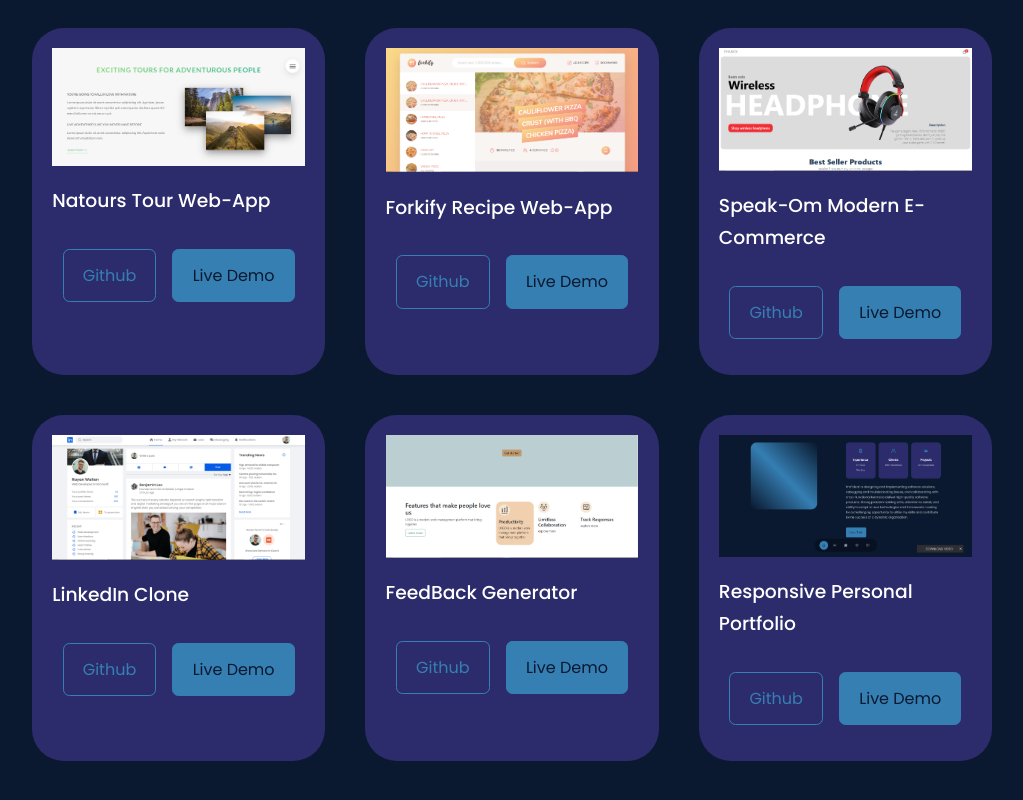
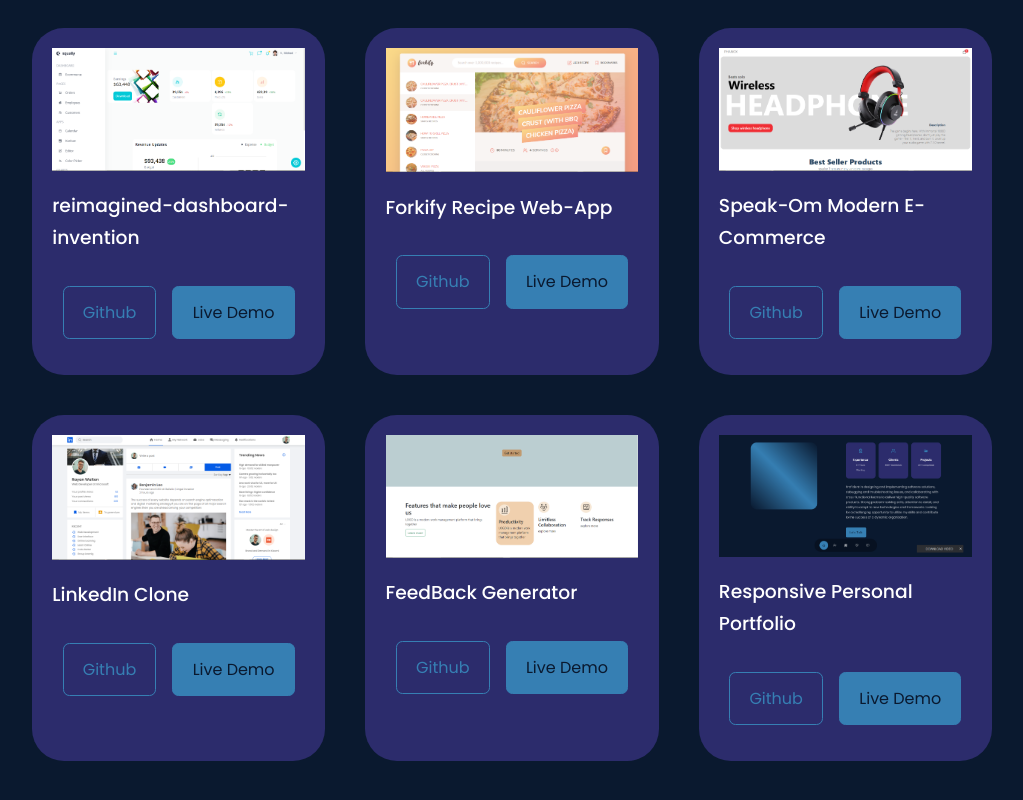
Before and after one commit to KakwiriStephen/sturdy-goggles, a React (Create React App) app: page / in a window 1280 px wide. Shown: the part 3140-3940 px from the top of the page, without its empty margins (128-1151 px from the left). Built offline with nearby package versions, Linux system fonts and the light colour scheme.

Commit message:
Dashbord

```diff
--- a/src/components/portfolio/Portfolio.jsx
+++ b/src/components/portfolio/Portfolio.jsx
@@ -3,7 +3,7 @@
 import React from "react";
 import "./portfolio.css";
 
-import IMG1 from "../../assets/Capture.PNG";
+import IMG1 from "../../assets/dashbord.PNG";
 import IMG2 from "../../assets/Capture1.PNG";
 import IMG3 from "../../assets/Capture2.PNG";
 import IMG4 from "../../assets/Capture3.PNG";
@@ -15,9 +15,9 @@ const data = [
   {
     id: 1,
     Image: IMG1,
-    title: "Natours Tour Web-App",
-    github: "https://github.com/KakwiriStephen/Natours",
-    demo: "https://arcane-earth-84769.herokuapp.com/",
+    title: "reimagined-dashboard-invention",
+    github: "https://github.com/KakwiriStephen/reimagined-invention-shoppy",
+    demo: "https://kakwiri-reimagined-invention-shoppy.vercel.app/",
   },
   {
     id: 2,
```
Also changed, not shown: src/assets/dashbord.PNG (added).
